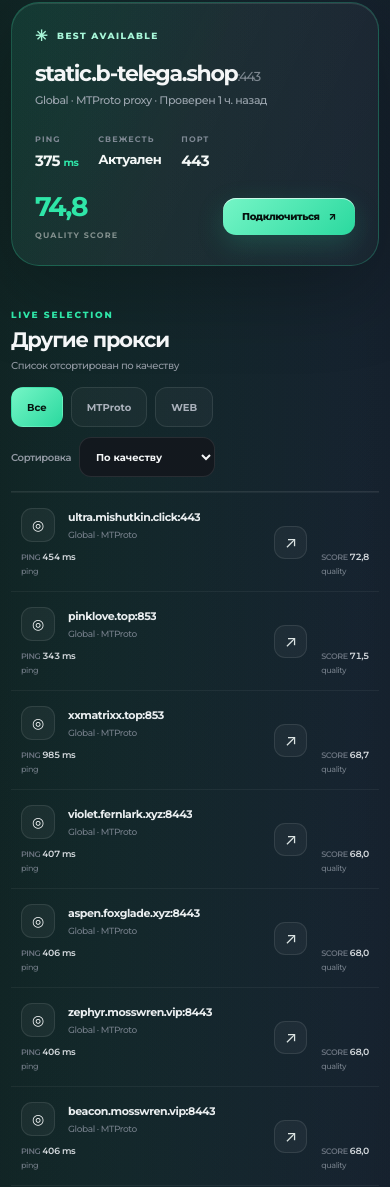
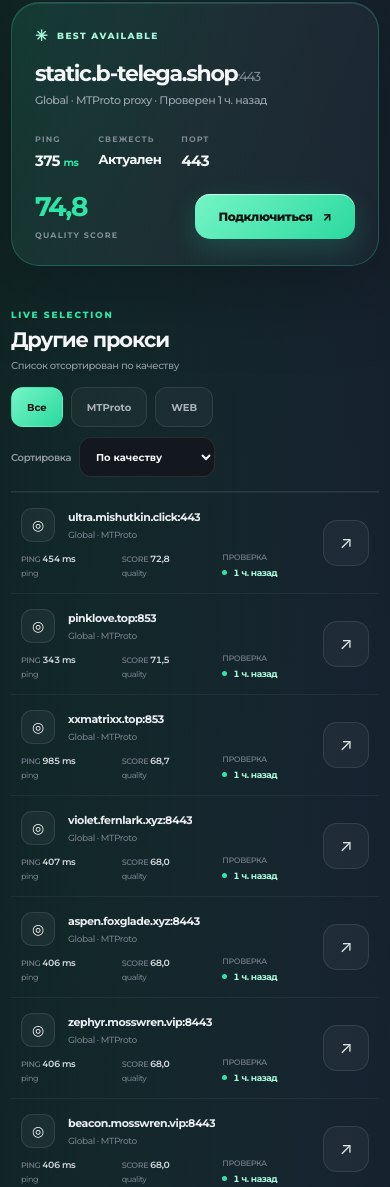
Before and after one commit to fvkhweb/proxy-go, a plain HTML site: page index.html in a window 390 px wide. Shown: the part 537-1724 px from the top of the page. Drawn offline with Linux system fonts and the light colour scheme.

Commit message:
app: center launcher icon on favicon; site: mobile check time, larger connect button

```diff
--- /dev/null
+++ b/android/app/src/main/res/drawable/ic_launcher_background.xml
@@ -0,0 +1,3 @@
+<?xml version="1.0" encoding="utf-8"?>
+<bitmap xmlns:android="http://schemas.android.com/apk/res/android"
+    android:src="@android:color/transparent" />
--- a/android/app/src/main/res/mipmap-anydpi-v26/ic_launcher.xml
+++ b/android/app/src/main/res/mipmap-anydpi-v26/ic_launcher.xml
@@ -1,5 +1,5 @@
 <?xml version="1.0" encoding="utf-8"?>
 <adaptive-icon xmlns:android="http://schemas.android.com/apk/res/android">
-    <background android:drawable="@color/ic_launcher_background" />
-    <foreground android:drawable="@mipmap/ic_launcher_foreground" />
+    <background android:drawable="@drawable/ic_launcher_background" />
+    <foreground android:drawable="@mipmap/ic_launcher" />
 </adaptive-icon>
--- a/index.html
+++ b/index.html
@@ -120,10 +120,10 @@
     .score strong { display:block; color:var(--mint); font-size:35px; font-weight:700; letter-spacing:-.07em; }
     .score span { color:#84918f; font-size:8px; font-weight:700; letter-spacing:.15em; text-transform:uppercase; }
     .connect {
-      display:inline-flex; align-items:center; justify-content:center; gap:9px; min-width:148px;
-      padding:13px 17px; border:0; border-radius:13px; color:#06140f;
+      display:inline-flex; align-items:center; justify-content:center; gap:10px; min-width:180px;
+      padding:16px 24px; border:0; border-radius:15px; color:#06140f;
       background:linear-gradient(135deg,#75f5c6,#2bd99f); box-shadow:0 9px 28px rgba(47,230,168,.18),inset 0 1px 0 rgba(255,255,255,.65);
-      font-size:10px; font-weight:800; text-decoration:none; transition:transform .2s,filter .2s,box-shadow .2s;
+      font-size:12px; font-weight:800; text-decoration:none; transition:transform .2s,filter .2s,box-shadow .2s;
       cursor:pointer;
     }
     .connect:hover { transform:translateY(-2px); filter:brightness(1.06); box-shadow:0 13px 34px rgba(47,230,168,.25); }
@@ -195,13 +195,22 @@
       .score { text-align:left; }
       .score strong { font-size:27px; }
       .list-head { display:none; }
-      .proxy-row { grid-template-columns:minmax(0,1fr) auto; gap:9px 14px; padding:15px 10px; }
-      .proxy-name { grid-column:1; }
-      .proxy-row .cell { grid-row:2; font-size:9px; }
+      .proxy-row {
+        grid-template-columns:repeat(3, minmax(0,1fr)) auto;
+        grid-template-areas:
+          "name name name action"
+          "ping score checked action";
+        gap:10px 12px; padding:15px 10px;
+      }
+      .proxy-name { grid-area:name; }
+      .proxy-row .cell { font-size:9px; }
+      .proxy-row .cell:nth-of-type(2) { grid-area:ping; }
+      .proxy-row .cell:nth-of-type(3) { grid-area:score; }
+      .proxy-row .cell:nth-of-type(4) { grid-area:checked; }
       .proxy-row .cell:nth-of-type(2)::before { content:"PING "; color:#69727e; font-size:8px; }
       .proxy-row .cell:nth-of-type(3)::before { content:"SCORE "; color:#69727e; font-size:8px; }
-      .proxy-row .cell:nth-of-type(4) { display:none; }
-      .row-action { grid-column:2; grid-row:1 / span 2; }
+      .proxy-row .cell:nth-of-type(4)::before { content:"ПРОВЕРКА"; display:block; margin-bottom:4px; color:#69727e; font-size:8px; }
+      .row-action { grid-area:action; align-self:center; width:46px; height:46px; font-size:17px; border-radius:14px; }
       .section-head { align-items:start; flex-direction:column; gap:7px; }
       footer { flex-direction:column; }
       footer span:last-child { text-align:left; }
@@ -213,7 +222,7 @@
       h1 { font-size:44px; }
       .metrics { gap:20px; }
       .metric-value { font-size:15px; }
-      .connect { min-width:132px; padding:12px; }
+      .connect { min-width:160px; padding:15px 18px; }
     }
 
     /* Smooth ambient light instead of the old grain/pixel overlay */
```
Also changed, not shown: android/app/src/main/res/mipmap-hdpi/ic_launcher.png, android/app/src/main/res/mipmap-mdpi/ic_launcher.png, android/app/src/main/res/mipmap-xhdpi/ic_launcher.png, android/app/src/main/res/mipmap-xxhdpi/ic_launcher.png, android/app/src/main/res/mipmap-xxxhdpi/ic_launcher.png, android/app/src/main/res/mipmap-xxxhdpi/ic_launcher_foreground.png (deleted), android/app/src/main/res/mipmap-xxxhdpi/icon-source-192.png (added).
